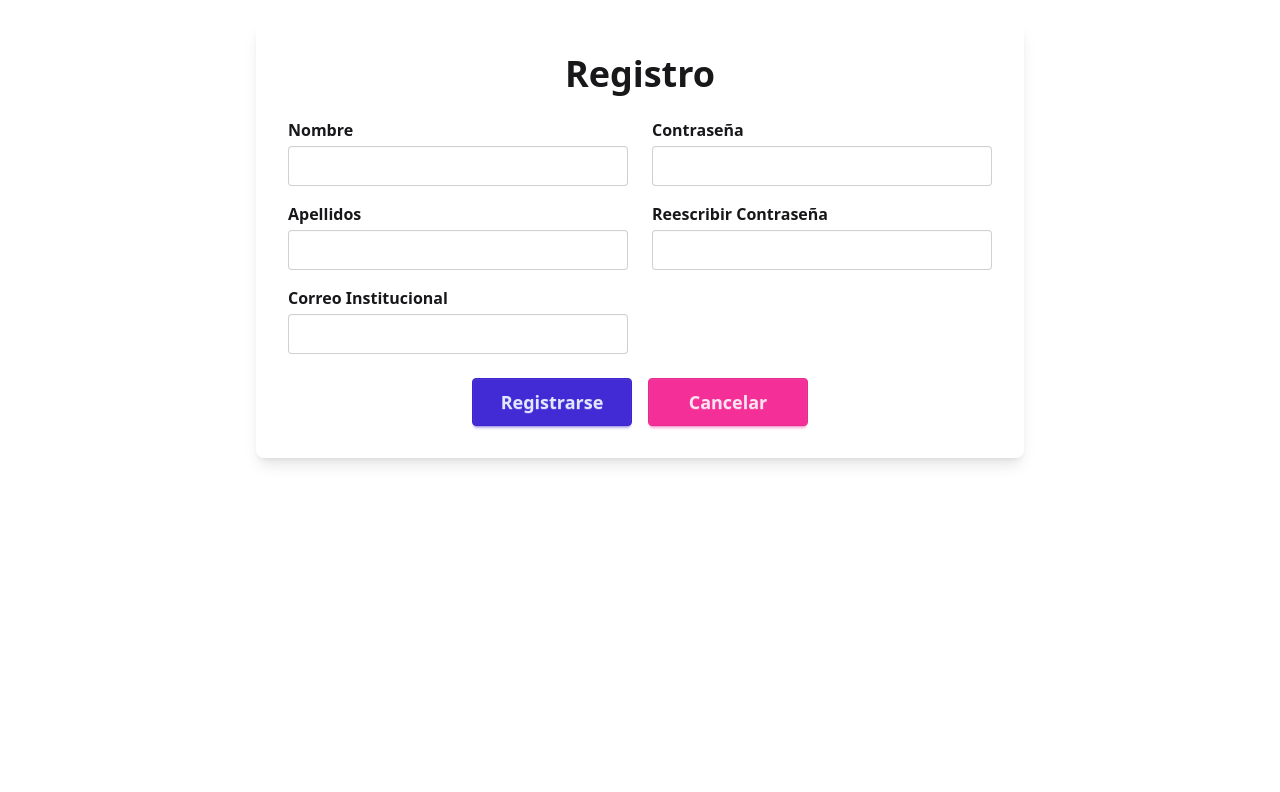
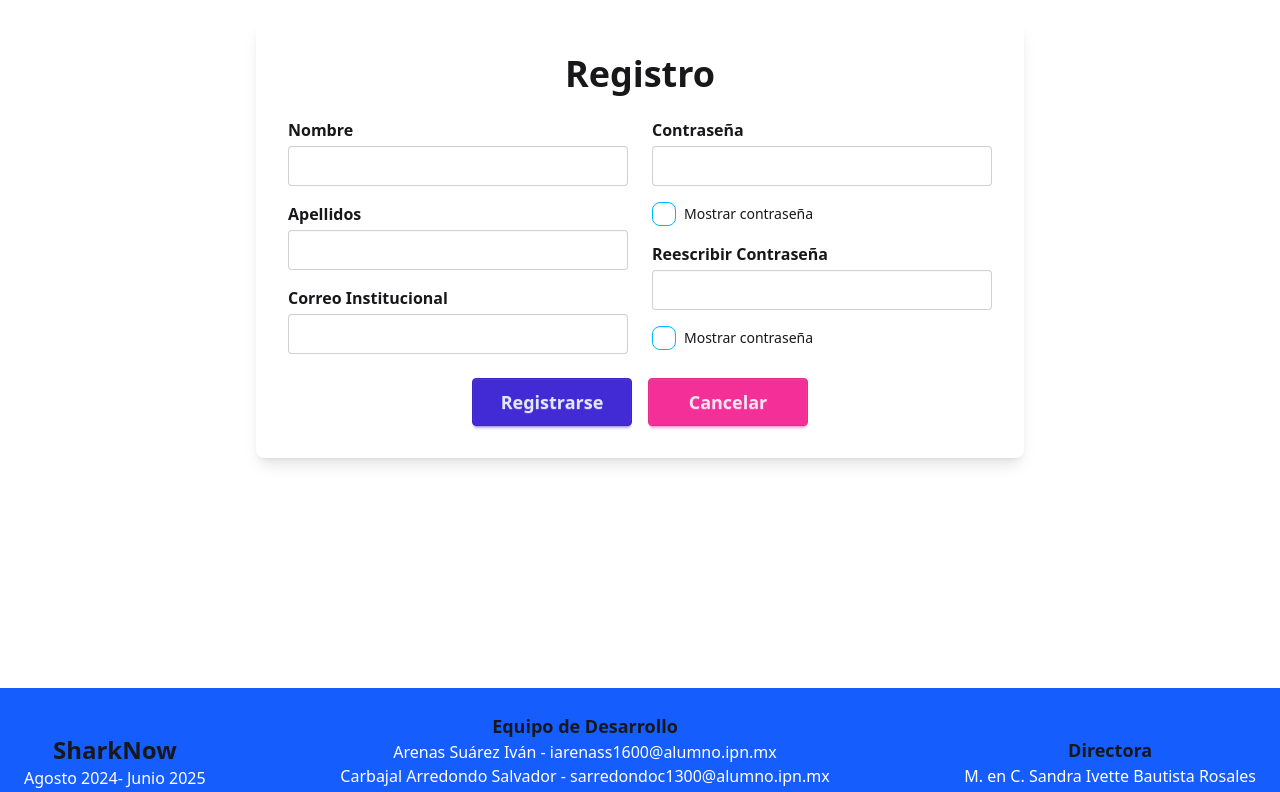
Before and after one commit to IvanArenasSuarez/SharkNow, a React (Vite) app in the folder crud-frontend/: page /registro in a window 1280 px wide. Shown: the part 160-952 px from the top of the page. Before the commit the page ends 800 px from the top, so only its background shows below. Built offline with nearby package versions, Linux system fonts and the light colour scheme.

Commit message:
Registro Frontend v1.0 | Correcciones para Footer Global y Creación de guías

```diff
--- a/crud-frontend/src/App.jsx
+++ b/crud-frontend/src/App.jsx
@@ -11,7 +11,8 @@ import MisGuias from "./components/MisGuias";
 import EditarGuia from "./components/EditarGuia";
 import Search from "./components/Search";
 import Profile from "./components/Profile";
-import Registro from "./components/Registro"
+import Footer from "./components/Footer";
+import Registro from "./components/Registro";
 
 function App() {
     const [isAuthenticated, setIsAuthenticated] = useState(false);
@@ -144,6 +145,7 @@ function App() {
                 <Route path="/busqueda" element={<Search />} />
                 <Route path="/registro" element={<Registro />} />
             </Routes>
+            <Footer />
         </Router>
     );
 } export default App;
--- a/crud-frontend/src/components/CrearGuia.jsx
+++ b/crud-frontend/src/components/CrearGuia.jsx
@@ -15,7 +15,7 @@ export default function CrearGuia() {
     const [tipoGuia, setTipoGuia] = React.useState("curricular");
     return (
         <div className="p-6 max-w-4xl mx-auto">
-            <h1 className="text-2xl font-bold text-center mb-6">Crear Guía de Estudio</h1>
+            <h1 className="text-4xl font-bold text-center mb-6">Crear Guía de Estudio</h1>
 
             {/* Contenedor principal con distribución 1 - 2 - 1 */}
             <div className="flex flex-col gap-8">
--- a/crud-frontend/src/components/EditarGuia.jsx
+++ b/crud-frontend/src/components/EditarGuia.jsx
@@ -28,7 +28,7 @@ export default function EditarGuia() {
 
     return (
         <div className="p-6 max-w-5xl mx-auto">
-            <h1 className="text-2xl font-bold text-center mb-6">Editar Guía de Estudio</h1>
+            <h1 className="text-4xl font-bold text-center mb-6">Editar Guía de Estudio</h1>
 
             <div className="flex flex-col lg:flex-row gap-15">
 
--- a/crud-frontend/src/components/Login_Carrusel.jsx
+++ b/crud-frontend/src/components/Login_Carrusel.jsx
@@ -22,7 +22,7 @@ export default function Login_Carrusel() {
 </div>
 <div id="slide3" className="carousel-item relative w-full">
   <img
-    src="3.jpg"
+    src="/src/assets/3.jpg"
     className="w-full" />
   <div className="absolute left-5 right-5 top-1/2 flex -translate-y-1/2 transform justify-between">
     <a href="#slide2" className="btn btn-circle">❮</a>
@@ -31,7 +31,7 @@ export default function Login_Carrusel() {
 </div>
 <div id="slide4" className="carousel-item relative w-full">
   <img
-    src="4.jpg"
+    src="/src/assets/4.jpg"
     className="w-full" />
   <div className="absolute left-5 right-5 top-1/2 flex -translate-y-1/2 transform justify-between">
     <a href="#slide3" className="btn btn-circle">❮</a>
--- a/crud-frontend/src/components/MisGuias.jsx
+++ b/crud-frontend/src/components/MisGuias.jsx
@@ -10,9 +10,9 @@ export default function MisGuias() {
     };
 
     return (
-        <div className="flex items-center justify-center h-screen px-6">
+        <div className="min-h-screen flex flex-col items-center px-6 py-6">
+            <h1 className="text-4xl font-bold text-center mb-6 w-full">Guias de Estudio</h1>
             <div className="flex flex-col lg:flex-row justify-between gap-6 w-full max-w-7xl">
-
                 {/* Mis Guías */}
                 <div className="p-6 rounded-lg shadow-lg w-full lg:w-[600px] flex flex-col gap-6">
                     <h1 className="text-2xl font-bold text-center">Mis Guías</h1>
--- a/crud-frontend/src/components/Registro.jsx
+++ b/crud-frontend/src/components/Registro.jsx
@@ -11,35 +11,71 @@ export default function Registro() {
     const [reCunt, setReCunt] = useState("");
     const [tipo, setTipo] = useState(1);
     const [error, setError] = useState(null);
-    const [isLoading, setIsLoading] = useState(false);
+    const [validationErrors, setValidationErrors] = useState([]);
+    const [mostrarContra, setMostrarContra] = useState(false);
+    const [mostrarReContra, setMostrarReContra] = useState(false);
 
     function usuario(nombre, apellidos, correo, tipo, contraseña, reContraseña){
-        this.nombre = nombre
-        this.apellidos = apellidos
-        this.correo = correo
-        this.tipo = tipo
-        this.contraseña = contraseña
-        this.reContraseña = reContraseña
+        this.nombre = nombre;
+        this.apellidos = apellidos;
+        this.correo = correo;
+        this.tipo = tipo;
+        this.contraseña = contraseña;
+        this.reContraseña = reContraseña;
     }
 
-    const validateEmail = (email) => {
-        const regex = /^[^\s@]+@[^\s@]+$/;
-        return regex.test(email);
+    const validarCorreo = (email) => {
+        const regex = /^[^\s@]+@([a-zA-Z0-9.-]+)$/;
+        const match = email.match(regex);
+
+        if (!match) return { esValido: false, tipo: null };
+
+        const domain = match[1];
+
+        if (domain === "alumno.ipn.mx") {
+            return { esValido: true, tipo: 1 };
+        } else if (domain === "ipn.mx") {
+            return { esValido: true, tipo: 2 };
+        } else {
+            return { esValido: false, tipo: null };
+        }
     };
 
+    const validarContra = (cunt) => {
+        const regex = /^(?=.*[0-9])(?=.*[\W_]).{8,}$/;
+        return regex.test(cunt);
+    };
 
     const handleRegistro = async () => {
         setError(null);
+        let errores = [];
 
-        if(!validateEmail(correo)) {
-            setError("El correo ingresado no es válido")
+        const { esValido, tipo: nuevoTipo } = validarCorreo(correo);
+
+        if (!esValido) {
+            errores.push("El correo ingresado no es válido.");
+        }
+
+        if (!validarContra(cunt)) {
+            errores.push("La contraseña debe tener al menos 8 caracteres, incluir un número y un símbolo.");
+        }
+
+        if (cunt !== reCunt) {
+            errores.push("Las contraseñas no coinciden.");
+        }
+
+        if (errores.length > 0) {
+            setValidationErrors(errores);
             return;
         }
 
+        setTipo(nuevoTipo); // Asignar el nuevo tipo
+
         try {
-            console.table(new usuario(nombre, apellidos, correo, tipo, cunt, reCunt))
+            console.table(new usuario(nombre, apellidos, correo, nuevoTipo, cunt, reCunt));
+            setValidationErrors([]);
         } catch (ina) {
-            setError("Error al recibir la información")
+            setError("Error al recibir la información.");
         }
     };
 
@@ -53,6 +89,13 @@ export default function Registro() {
                 <h1 className="text-4xl font-bold text-center mb-6">Registro</h1>
 
                 {error && <p className="text-red-500 text-sm text-center">{error}</p>}
+                {validationErrors.length > 0 && (
+                    <ul className="text-red-500 text-sm text-center">
+                        {validationErrors.map((err, index) => (
+                            <li key={index}>{err}</li>
+                        ))}
+                    </ul>
+                )}
 
                 <div className="grid grid-cols-1 lg:grid-cols-2 gap-6">
                     {/* Primera columna */}
@@ -75,7 +118,7 @@ export default function Registro() {
                                 value={apellidos}
                                 onChange={(e) => setApellidos(e.target.value)}
                                 required
-                                />
+                            />
                         </fieldset>
                         <fieldset>
                             <legend className="font-semibold mb-1">Correo Institucional</legend>
@@ -85,32 +128,59 @@ export default function Registro() {
                                 value={correo}
                                 onChange={(e) => setCorreo(e.target.value)}
                                 required
-                                />
+                            />
                         </fieldset>
                     </div>
 
                     {/* Segunda columna */}
                     <div className="flex flex-col gap-4">
+                        {/* Campo de Contraseña */}
                         <fieldset>
                             <legend className="font-semibold mb-1">Contraseña</legend>
                             <input
-                                type="password"
+                                type={mostrarContra ? "text" : "password"}
                                 className="input w-full"
+                                minLength={8}
                                 value={cunt}
                                 onChange={(e) => setCunt(e.target.value)}
                                 required
-                                />
+                            />
                         </fieldset>
+                        {/* Checkbox para mostrar la contraseña */}
+                        <div className="flex items-center">
+                            <input
+                                type="checkbox"
+                                id="mostrarContra"
+                                className="checkbox checkbox-info mr-2"
+                                checked={mostrarContra}
+                                onChange={() => setMostrarContra(!mostrarContra)}
+                            />
+                            <label htmlFor="mostrarContra" className="text-sm">Mostrar contraseña</label>
+                        </div>
+
+                        {/* Campo de Confirmar Contraseña */}
                         <fieldset>
                             <legend className="font-semibold mb-1">Reescribir Contraseña</legend>
                             <input
-                                type="password"
+                                type={mostrarReContra ? "text" : "password"}
                                 className="input w-full"
+                                minLength={8}
                                 value={reCunt}
                                 onChange={(e) => setReCunt(e.target.value)}
                                 required
-                                />
+                            />
                         </fieldset>
+                        {/* Checkbox para mostrar la confirmación de contraseña */}
+                        <div className="flex items-center">
+                            <input
+                                type="checkbox"
+                                id="mostrarReContra"
+                                className="checkbox checkbox-info mr-2"
+                                checked={mostrarReContra}
+                                onChange={() => setMostrarReContra(!mostrarReContra)}
+                            />
+                            <label htmlFor="mostrarReContra" className="text-sm">Mostrar contraseña</label>
+                        </div>
                     </div>
                 </div>
 
```
